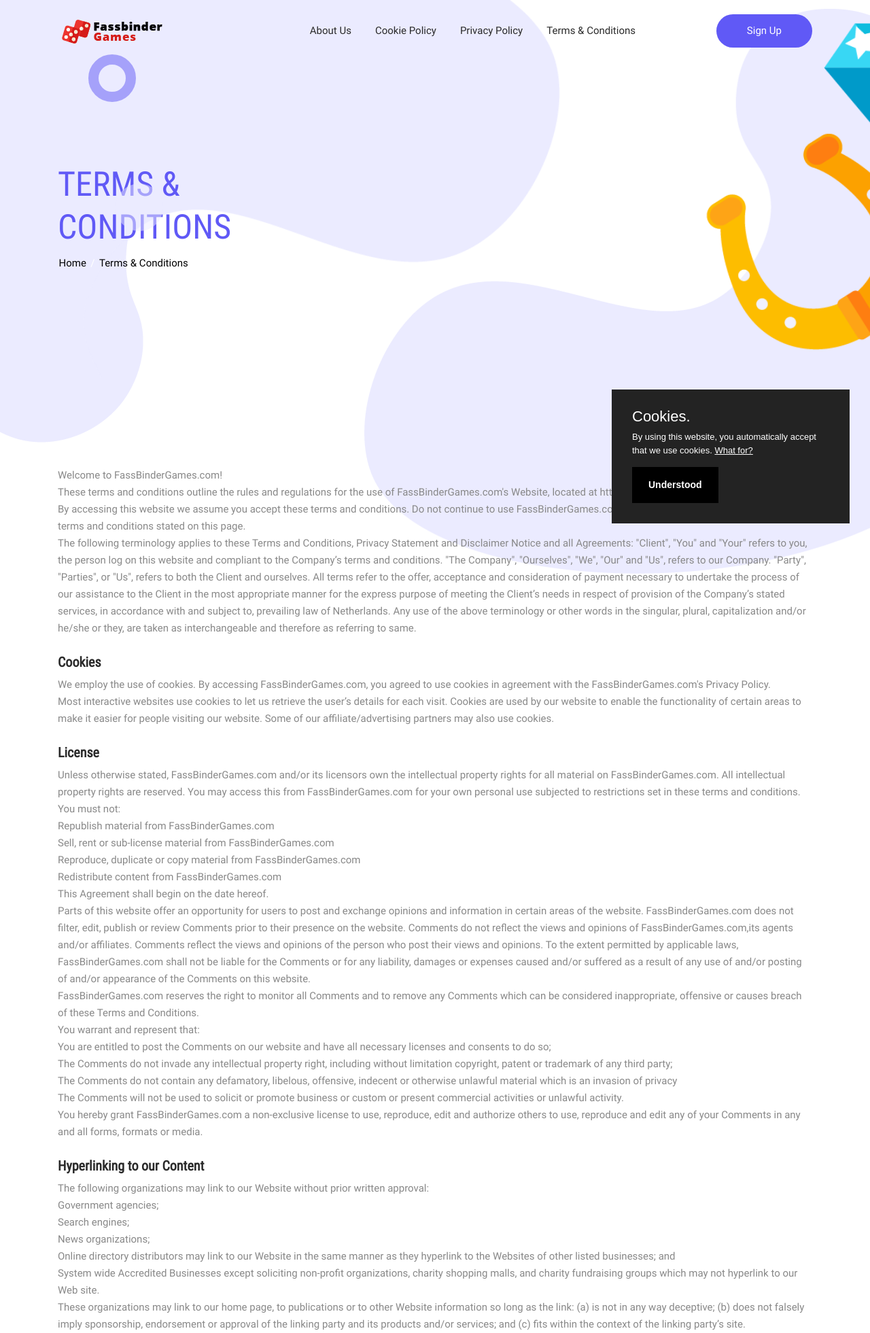
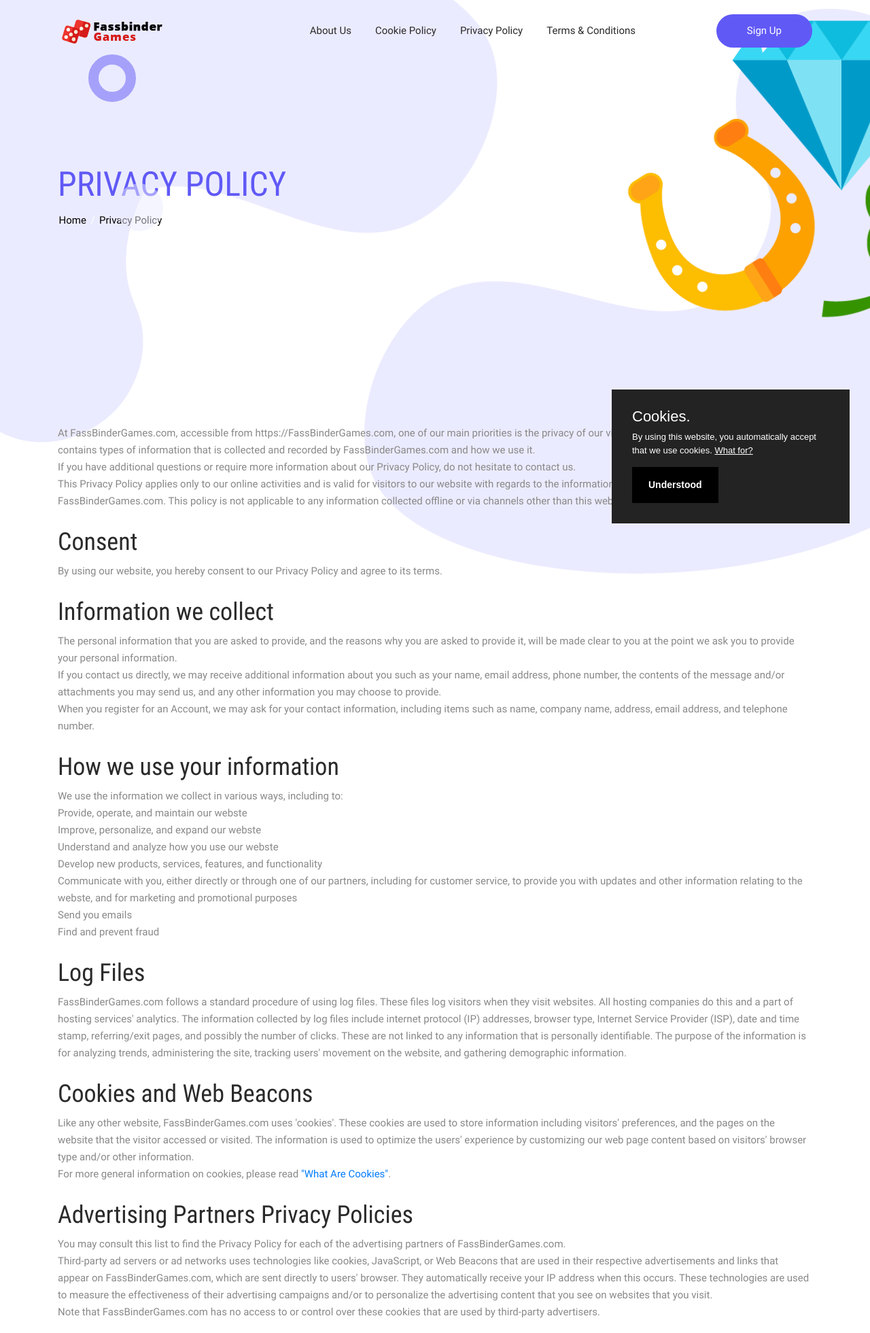
Before and after one commit to Koniushenko-Sergey/fucking_bullshit, a PHP site: page /privacy-policy/ in a window 1280 px wide. Shown: the top 1961 px of the page at 68% size. Run offline with PHP 8.4, Linux system fonts and the light colour scheme.

Commit message:
change privacy plicy page

```diff
--- a/privacy-policy/index.php
+++ b/privacy-policy/index.php
@@ -4,7 +4,7 @@
   <meta charset="UTF-8">
   <meta name="viewport" content="width=device-width, initial-scale=1.0">
   <meta http-equiv="X-UA-Compatible" content="ie=edge">
-  <title>Terms & Conditions | FassBinderGames.com</title>
+  <title>Privacy Policy | FassBinderGames.com</title>
 	<meta name="description" content="desc">
 	<link rel="icon" href="../img/favicon.ico" type="image/ico">
 
@@ -42,10 +42,11 @@
             <span class="icon-bar"></span>
             <span class="icon-bar"></span>
           </button>
+
           <div class="collapse navbar-collapse offset" id="navbarSupportedContent">
             <ul class="nav navbar-nav menu_nav justify-content-end">
              <li class="nav-item">
-					<a class="nav-link" href="../about">About Us</a>
+					<a class="nav-link" href="../about/">About Us</a>
 				  </li>
 				  <li class="nav-item">
 					<a class="nav-link" href="../cookie-policy/">Cookie Policy</a>
@@ -56,12 +57,8 @@
 				  <li class="nav-item">
 					<a class="nav-link" href="../terms-and-conditions/">Terms & Conditions</a>
 				  </li>
-
-
             </ul>
-
             <div class="nav-right text-center text-lg-right py-4 py-lg-0">
-
                 <a href="register.html"><button class="button button-header bg">Sign up</button></a>
 				            </div>
           </div>
@@ -71,11 +68,11 @@
   </header>	<section class="hero-banner-sm magic-ball magic-ball-banner" id="parallax-1" data-anchor-target="#parallax-1" data-300-top="background-position: 0px -80px" data-top-bottom="background-position: 0 100px">
     <div class="container">
       <div class="hero-banner-sm-content">
-        <h1>Terms & Conditions</h1>
+        <h1>Privacy Policy</h1>
         <nav aria-label="breadcrumb" class="banner-breadcrumb" style="color:black;">
           <ol class="breadcrumb">
             <li class="breadcrumb-item"><a href="index.html" style="color:black;">Home</a></li>
-            <li class="breadcrumb-item active" aria-current="page" style="color:black;">Terms & Conditions</li>
+            <li class="breadcrumb-item active" aria-current="page" style="color:black;">Privacy Policy</li>
           </ol>
         </nav>
       </div>
@@ -84,129 +81,88 @@
         <section class="section-margin">
 	<div class="container section-intro pb-90px">
                 <div class="row">
-                <div class="col-md-12 col-sm-12 col-xs-12">
+               <div class="col-md-12 col-sm-12 col-xs-12">
 
-<p>Welcome to FassBinderGames.com!</p>
+<p>At FassBinderGames.com, accessible from https://FassBinderGames.com, one of our main priorities is the privacy of our visitors. This Privacy Policy document contains types of information that is collected and recorded by FassBinderGames.com and how we use it.</p>
 
-<p>These terms and conditions outline the rules and regulations for the use of FassBinderGames.com's Website, located at https://FassBinderGames.com.</p>
+<p>If you have additional questions or require more information about our Privacy Policy, do not hesitate to contact us.</p>
 
-<p>By accessing this website we assume you accept these terms and conditions. Do not continue to use FassBinderGames.com if you do not agree to take all of the terms and conditions stated on this page.</p>
+<p>This Privacy Policy applies only to our online activities and is valid for visitors to our website with regards to the information that they shared and/or collect in FassBinderGames.com. This policy is not applicable to any information collected offline or via channels other than this website.</p>
 
-<p>The following terminology applies to these Terms and Conditions, Privacy Statement and Disclaimer Notice and all Agreements: "Client", "You" and "Your" refers to you, the person log on this website and compliant to the Company’s terms and conditions. "The Company", "Ourselves", "We", "Our" and "Us", refers to our Company. "Party", "Parties", or "Us", refers to both the Client and ourselves. All terms refer to the offer, acceptance and consideration of payment necessary to undertake the process of our assistance to the Client in the most appropriate manner for the express purpose of meeting the Client’s needs in respect of provision of the Company’s stated services, in accordance with and subject to, prevailing law of Netherlands. Any use of the above terminology or other words in the singular, plural, capitalization and/or he/she or they, are taken as interchangeable and therefore as referring to same.</p>
+<br><h2>Consent</h2>
 
-<br><h3><strong>Cookies</strong></h3>
+<p>By using our website, you hereby consent to our Privacy Policy and agree to its terms.</p>
 
-<p>We employ the use of cookies. By accessing FassBinderGames.com, you agreed to use cookies in agreement with the FassBinderGames.com's Privacy Policy.</p>
+<br><h2>Information we collect</h2>
 
-<p>Most interactive websites use cookies to let us retrieve the user’s details for each visit. Cookies are used by our website to enable the functionality of certain areas to make it easier for people visiting our website. Some of our affiliate/advertising partners may also use cookies.</p>
+<p>The personal information that you are asked to provide, and the reasons why you are asked to provide it, will be made clear to you at the point we ask you to provide your personal information.</p>
+<p>If you contact us directly, we may receive additional information about you such as your name, email address, phone number, the contents of the message and/or attachments you may send us, and any other information you may choose to provide.</p>
+<p>When you register for an Account, we may ask for your contact information, including items such as name, company name, address, email address, and telephone number.</p>
 
-<br><h3><strong>License</strong></h3>
+<br><h2>How we use your information</h2>
 
-<p>Unless otherwise stated, FassBinderGames.com and/or its licensors own the intellectual property rights for all material on FassBinderGames.com. All intellectual property rights are reserved. You may access this from FassBinderGames.com for your own personal use subjected to restrictions set in these terms and conditions.</p>
+<p>We use the information we collect in various ways, including to:</p>
 
-<p>You must not:</p>
 <ul>
-    <li>Republish material from FassBinderGames.com</li>
-    <li>Sell, rent or sub-license material from FassBinderGames.com</li>
-    <li>Reproduce, duplicate or copy material from FassBinderGames.com</li>
-    <li>Redistribute content from FassBinderGames.com</li>
+<li>Provide, operate, and maintain our webste</li>
+<li>Improve, personalize, and expand our webste</li>
+<li>Understand and analyze how you use our webste</li>
+<li>Develop new products, services, features, and functionality</li>
+<li>Communicate with you, either directly or through one of our partners, including for customer service, to provide you with updates and other information relating to the webste, and for marketing and promotional purposes</li>
+<li>Send you emails</li>
+<li>Find and prevent fraud</li>
 </ul>
 
-<p>This Agreement shall begin on the date hereof.</p>
+<br><h2>Log Files</h2>
 
-<p>Parts of this website offer an opportunity for users to post and exchange opinions and information in certain areas of the website. FassBinderGames.com does not filter, edit, publish or review Comments prior to their presence on the website. Comments do not reflect the views and opinions of FassBinderGames.com,its agents and/or affiliates. Comments reflect the views and opinions of the person who post their views and opinions. To the extent permitted by applicable laws, FassBinderGames.com shall not be liable for the Comments or for any liability, damages or expenses caused and/or suffered as a result of any use of and/or posting of and/or appearance of the Comments on this website.</p>
+<p>FassBinderGames.com follows a standard procedure of using log files. These files log visitors when they visit websites. All hosting companies do this and a part of hosting services' analytics. The information collected by log files include internet protocol (IP) addresses, browser type, Internet Service Provider (ISP), date and time stamp, referring/exit pages, and possibly the number of clicks. These are not linked to any information that is personally identifiable. The purpose of the information is for analyzing trends, administering the site, tracking users' movement on the website, and gathering demographic information.</p>
 
-<p>FassBinderGames.com reserves the right to monitor all Comments and to remove any Comments which can be considered inappropriate, offensive or causes breach of these Terms and Conditions.</p>
+<br><h2>Cookies and Web Beacons</h2>
 
-<p>You warrant and represent that:</p>
+<p>Like any other website, FassBinderGames.com uses 'cookies'. These cookies are used to store information including visitors' preferences, and the pages on the website that the visitor accessed or visited. The information is used to optimize the users' experience by customizing our web page content based on visitors' browser type and/or other information.</p>
 
-<ul>
-    <li>You are entitled to post the Comments on our website and have all necessary licenses and consents to do so;</li>
-    <li>The Comments do not invade any intellectual property right, including without limitation copyright, patent or trademark of any third party;</li>
-    <li>The Comments do not contain any defamatory, libelous, offensive, indecent or otherwise unlawful material which is an invasion of privacy</li>
-    <li>The Comments will not be used to solicit or promote business or custom or present commercial activities or unlawful activity.</li>
-</ul>
+<p>For more general information on cookies, please read <a href="https://www.cookieconsent.com/what-are-cookies/">"What Are Cookies"</a>.</p>
 
-<p>You hereby grant FassBinderGames.com a non-exclusive license to use, reproduce, edit and authorize others to use, reproduce and edit any of your Comments in any and all forms, formats or media.</p>
 
-<br><h3><strong>Hyperlinking to our Content</strong></h3>
 
-<p>The following organizations may link to our Website without prior written approval:</p>
+<br><h2>Advertising Partners Privacy Policies</h2>
 
-<ul>
-    <li>Government agencies;</li>
-    <li>Search engines;</li>
-    <li>News organizations;</li>
-    <li>Online directory distributors may link to our Website in the same manner as they hyperlink to the Websites of other listed businesses; and</li>
-    <li>System wide Accredited Businesses except soliciting non-profit organizations, charity shopping malls, and charity fundraising groups which may not hyperlink to our Web site.</li>
-</ul>
+<P>You may consult this list to find the Privacy Policy for each of the advertising partners of FassBinderGames.com.</p>
 
-<p>These organizations may link to our home page, to publications or to other Website information so long as the link: (a) is not in any way deceptive; (b) does not falsely imply sponsorship, endorsement or approval of the linking party and its products and/or services; and (c) fits within the context of the linking party’s site.</p>
+<p>Third-party ad servers or ad networks uses technologies like cookies, JavaScript, or Web Beacons that are used in their respective advertisements and links that appear on FassBinderGames.com, which are sent directly to users' browser. They automatically receive your IP address when this occurs. These technologies are used to measure the effectiveness of their advertising campaigns and/or to personalize the advertising content that you see on websites that you visit.</p>
 
-<p>We may consider and approve other link requests from the following types of organizations:</p>
+<p>Note that FassBinderGames.com has no access to or control over these cookies that are used by third-party advertisers.</p>
 
-<ul>
-    <li>commonly-known consumer and/or business information sources;</li>
-    <li>dot.com community sites;</li>
-    <li>associations or other groups representing charities;</li>
-    <li>online directory distributors;</li>
-    <li>internet portals;</li>
-    <li>accounting, law and consulting firms; and</li>
-    <li>educational institutions and trade associations.</li>
-</ul>
+<br><h2>Third Party Privacy Policies</h2>
 
-<p>We will approve link requests from these organizations if we decide that: (a) the link would not make us look unfavorably to ourselves or to our accredited businesses; (b) the organization does not have any negative records with us; (c) the benefit to us from the visibility of the hyperlink compensates the absence of FassBinderGames.com; and (d) the link is in the context of general resource information.</p>
+<p>FassBinderGames.com's Privacy Policy does not apply to other advertisers or websites. Thus, we are advising you to consult the respective Privacy Policies of these third-party ad servers for more detailed information. It may include their practices and instructions about how to opt-out of certain options. </p>
 
-<p>These organizations may link to our home page so long as the link: (a) is not in any way deceptive; (b) does not falsely imply sponsorship, endorsement or approval of the linking party and its products or services; and (c) fits within the context of the linking party’s site.</p>
+<p>You can choose to disable cookies through your individual browser options. To know more detailed information about cookie management with specific web browsers, it can be found at the browsers' respective websites.</p>
 
-<p>If you are one of the organizations listed in paragraph 2 above and are interested in linking to our website, you must inform us by sending an e-mail to FassBinderGames.com. Please include your name, your organization name, contact information as well as the URL of your site, a list of any URLs from which you intend to link to our Website, and a list of the URLs on our site to which you would like to link. Wait 2-3 weeks for a response.</p>
+<br><h2>CCPA Privacy Rights (Do Not Sell My Personal Information)</h2>
 
-<p>Approved organizations may hyperlink to our Website as follows:</p>
+<p>Under the CCPA, among other rights, California consumers have the right to:</p>
+<p>Request that a business that collects a consumer's personal data disclose the categories and specific pieces of personal data that a business has collected about consumers.</p>
+<p>Request that a business delete any personal data about the consumer that a business has collected.</p>
+<p>Request that a business that sells a consumer's personal data, not sell the consumer's personal data.</p>
+<p>If you make a request, we have one month to respond to you. If you would like to exercise any of these rights, please contact us.</p>
 
-<ul>
-    <li>By use of our corporate name; or</li>
-    <li>By use of the uniform resource locator being linked to; or</li>
-    <li>By use of any other description of our Website being linked to that makes sense within the context and format of content on the linking party’s site.</li>
-</ul>
+<br><h2>GDPR Data Protection Rights</h2>
 
-<p>No use of FassBinderGames.com's logo or other artwork will be allowed for linking absent a trademark license agreement.</p>
+<p>We would like to make sure you are fully aware of all of your data protection rights. Every user is entitled to the following:</p>
+<p>The right to access – You have the right to request copies of your personal data. We may charge you a small fee for this service.</p>
+<p>The right to rectification – You have the right to request that we correct any information you believe is inaccurate. You also have the right to request that we complete the information you believe is incomplete.</p>
+<p>The right to erasure – You have the right to request that we erase your personal data, under certain conditions.</p>
+<p>The right to restrict processing – You have the right to request that we restrict the processing of your personal data, under certain conditions.</p>
+<p>The right to object to processing – You have the right to object to our processing of your personal data, under certain conditions.</p>
+<p>The right to data portability – You have the right to request that we transfer the data that we have collected to another organization, or directly to you, under certain conditions.</p>
+<p>If you make a request, we have one month to respond to you. If you would like to exercise any of these rights, please contact us.</p>
 
-<br><h3><strong>iFrames</strong></h3>
+<br><h2>Children's Information</h2>
 
-<p>Without prior approval and written permission, you may not create frames around our Webpages that alter in any way the visual presentation or appearance of our Website.</p>
+<p>Another part of our priority is adding protection for children while using the internet. We encourage parents and guardians to observe, participate in, and/or monitor and guide their online activity.</p>
 
-<br><h3><strong>Content Liability</strong></h3>
-
-<p>We shall not be hold responsible for any content that appears on your Website. You agree to protect and defend us against all claims that is rising on your Website. No link(s) should appear on any Website that may be interpreted as libelous, obscene or criminal, or which infringes, otherwise violates, or advocates the infringement or other violation of, any third party rights.</p>
-
-<br><h3><strong>Your Privacy</strong></h3>
-
-<p>Please read Privacy Policy</p>
-
-<br><h3><strong>Reservation of Rights</strong></h3>
-
-<p>We reserve the right to request that you remove all links or any particular link to our Website. You approve to immediately remove all links to our Website upon request. We also reserve the right to amen these terms and conditions and it’s linking policy at any time. By continuously linking to our Website, you agree to be bound to and follow these linking terms and conditions.</p>
-
-<br><h3><strong>Removal of links from our website</strong></h3>
-
-<p>If you find any link on our Website that is offensive for any reason, you are free to contact and inform us any moment. We will consider requests to remove links but we are not obligated to or so or to respond to you directly.</p>
-
-<p>We do not ensure that the information on this website is correct, we do not warrant its completeness or accuracy; nor do we promise to ensure that the website remains available or that the material on the website is kept up to date.</p>
-
-<br><h3><strong>Disclaimer</strong></h3>
-
-<p>To the maximum extent permitted by applicable law, we exclude all representations, warranties and conditions relating to our website and the use of this website. Nothing in this disclaimer will:</p>
-
-<ul>
-    <li>limit or exclude our or your liability for death or personal injury;</li>
-    <li>limit or exclude our or your liability for fraud or fraudulent misrepresentation;</li>
-    <li>limit any of our or your liabilities in any way that is not permitted under applicable law; or</li>
-    <li>exclude any of our or your liabilities that may not be excluded under applicable law.</li>
-</ul>
-
-<p>The limitations and prohibitions of liability set in this Section and elsewhere in this disclaimer: (a) are subject to the preceding paragraph; and (b) govern all liabilities arising under the disclaimer, including liabilities arising in contract, in tort and for breach of statutory duty.</p>
-
-<p>As long as the website and the information and services on the website are provided free of charge, we will not be liable for any loss or damage of any nature.</p>
+<p>FassBinderGames.com does not knowingly collect any Personal Identifiable Information from children under the age of 13. If you think that your child provided this kind of information on our website, we strongly encourage you to contact us immediately and we will do our best efforts to promptly remove such information from our records.</p>
 
                 </div></div>
 	</div>
```
